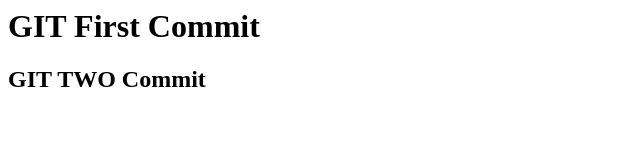
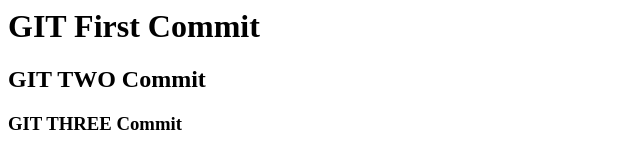
Before and after one commit to afiregit/html, a plain HTML site: page index.html in a window 1280 px wide. Shown: the whole page, without its empty margins (0-640 px from the left). Drawn offline with Linux system fonts and the light colour scheme.

Commit message:
Three Commit

```diff
--- a/index.html
+++ b/index.html
@@ -1,2 +1,3 @@
 <h1> GIT First Commit </h1>
 <h2> GIT TWO  Commit</h2>
+<h3> GIT THREE Commit</h3>
```
